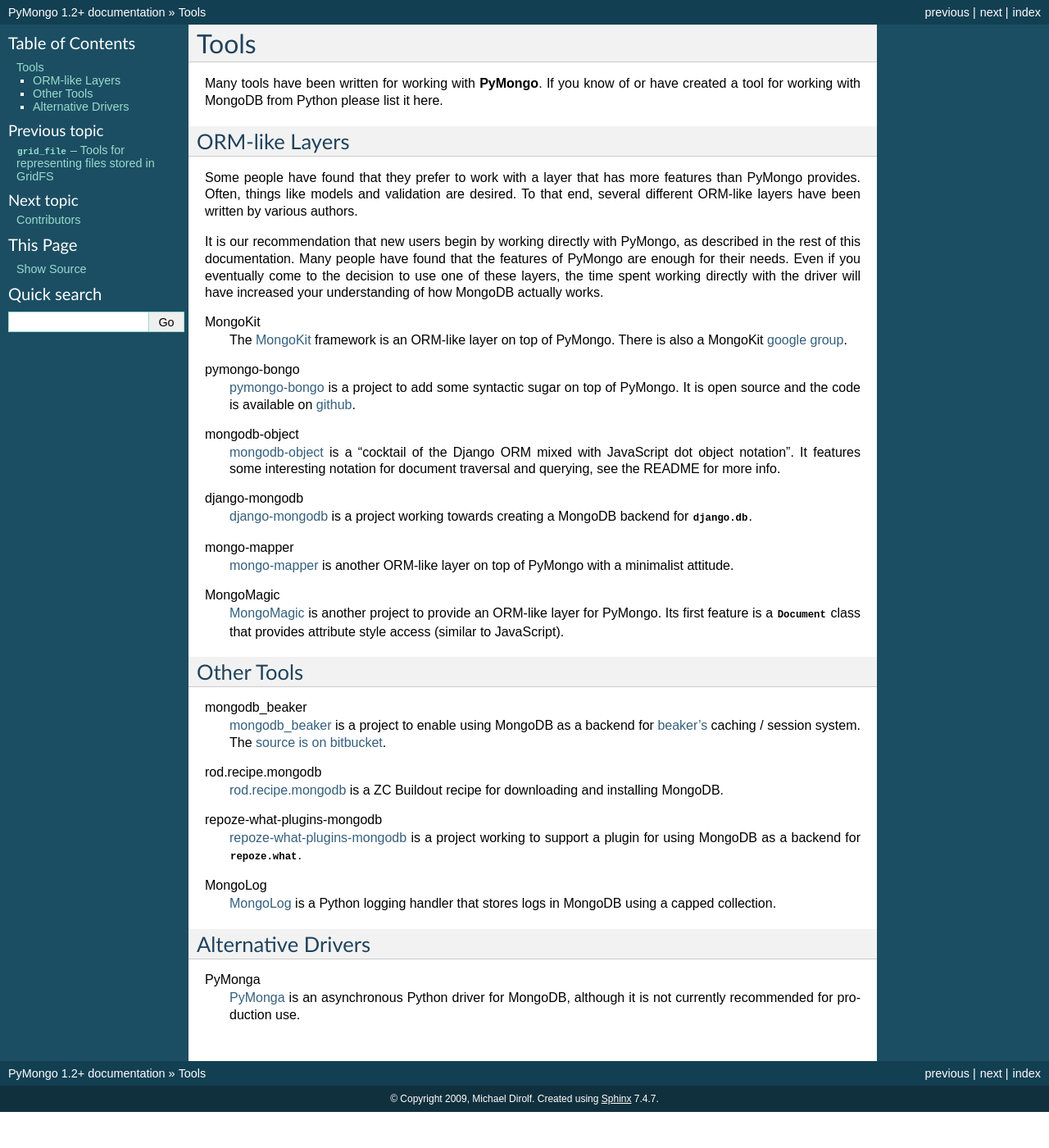
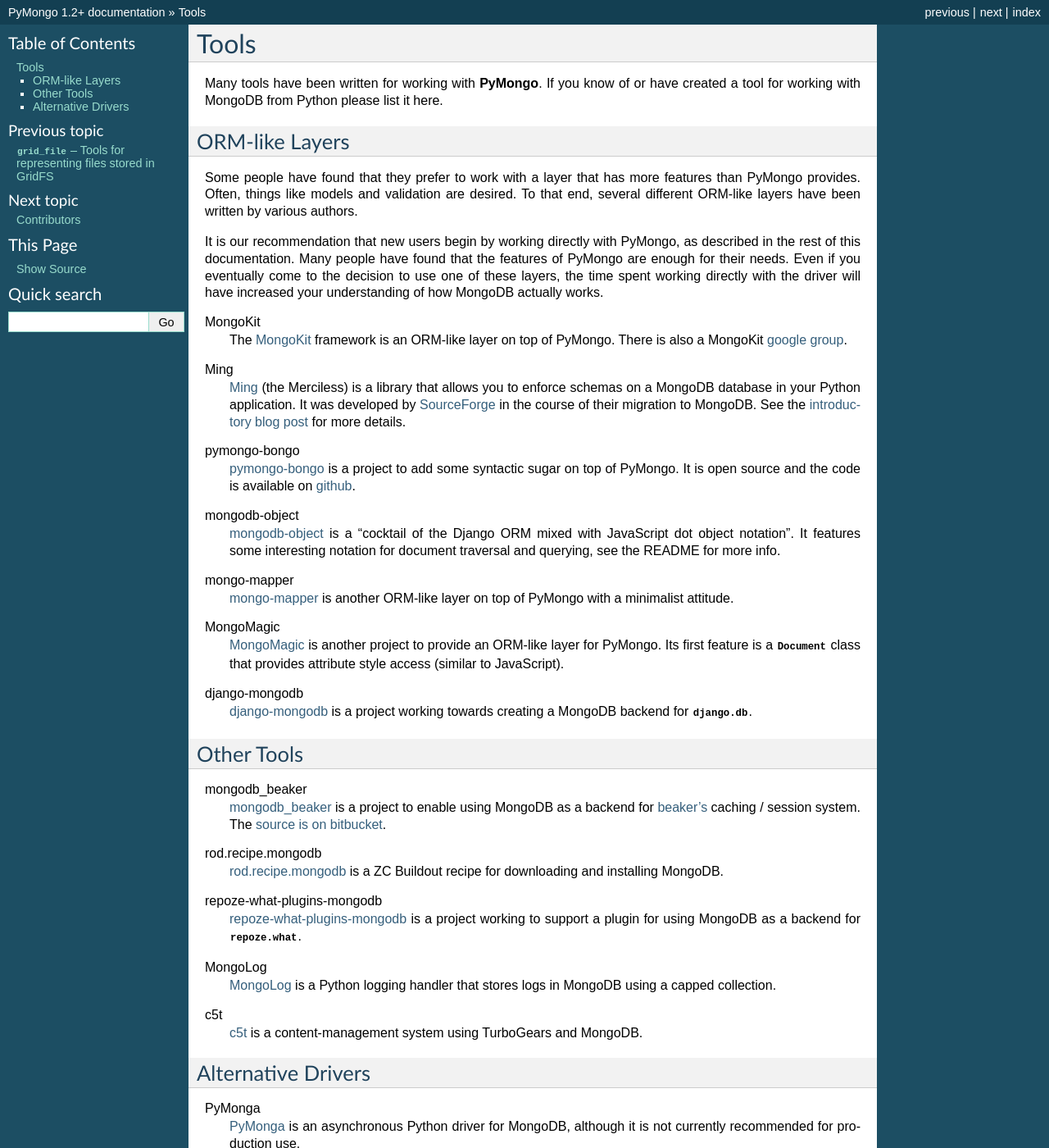
Before and after one commit to mongodb/mongo-python-driver, a Sphinx documentation site: the page built from doc/tools.rst, in a window 1280 px wide and 1400 px high. Shown: the whole window at 82% size. Built offline with Sphinx 7.4.7, drawn with Linux system fonts in a browser that asks for light colours.

Commit message:
minor: doc: add Ming and c5t to tools page

```diff
--- a/doc/tools.rst
+++ b/doc/tools.rst
@@ -23,6 +23,15 @@
   is an ORM-like layer on top of PyMongo. There is also a MongoKit
   `google group <http://groups.google.com/group/mongokit>`_.
 
+Ming
+  `Ming <http://merciless.sourceforge.net/>`_ (the Merciless) is a
+  library that allows you to enforce schemas on a MongoDB database in
+  your Python application. It was developed by `SourceForge
+  <http://sourceforge.net/>`_ in the course of their migration to
+  MongoDB. See the `introductory blog post
+  <http://blog.pythonisito.com/2009/12/ming-01-released-python-library-for.html>`_
+  for more details.
+
 pymongo-bongo
   `pymongo-bongo <http://pypi.python.org/pypi/pymongo-bongo/>`_ is a
   project to add some syntactic sugar on top of PyMongo. It is open
@@ -51,6 +55,11 @@
   is another project to provide an ORM-like layer for PyMongo. Its
   first feature is a :class:`Document` class that provides attribute style
   access (similar to JavaScript).
+
+django-mongodb
+  `django-mongodb <http://bitbucket.org/kpot/django-mongodb/>`_ is a
+  project working towards creating a MongoDB backend for
+  :mod:`django.db`.
 
 Other Tools
 -----------
@@ -77,6 +86,10 @@
   is a Python logging handler that stores logs in MongoDB using a
   capped collection.
 
+c5t
+  `c5t <http://bitbucket.org/percious/c5t/>`_ is a
+  content-management system using TurboGears and MongoDB.
+
 Alternative Drivers
 -------------------
 PyMonga
```
Also changed, not shown: other parts of doc/tools.rst (+0 -5 lines).
